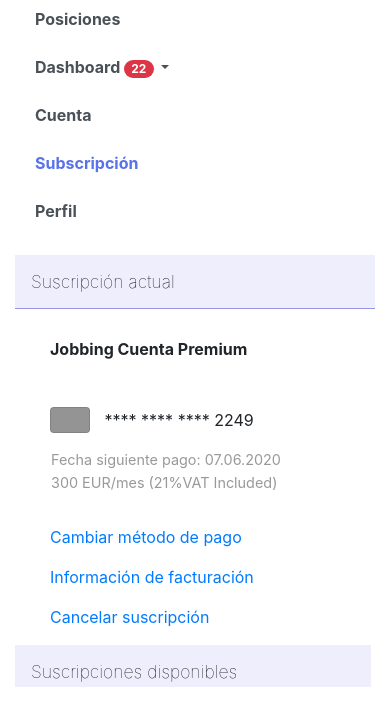
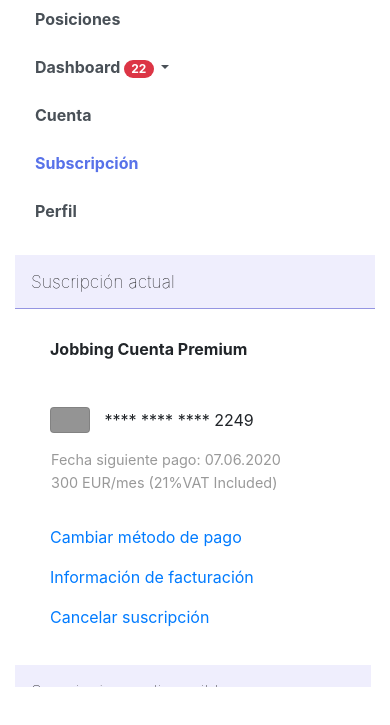
Before and after one commit to FranLopezFreelance/jobbing, a plain HTML site: page index.html in a window 390 px wide. Shown: the part 83-808 px from the top of the page. Drawn offline with nearby package versions, Linux system fonts and the light colour scheme.

Commit message:
ajustes responsive

```diff
--- a/index.css
+++ b/index.css
@@ -172,4 +172,8 @@
     .content-box {
         text-align: left;
     }
+
+    .title-wrapper {
+        margin-top: 20px;
+    }
   }
```
